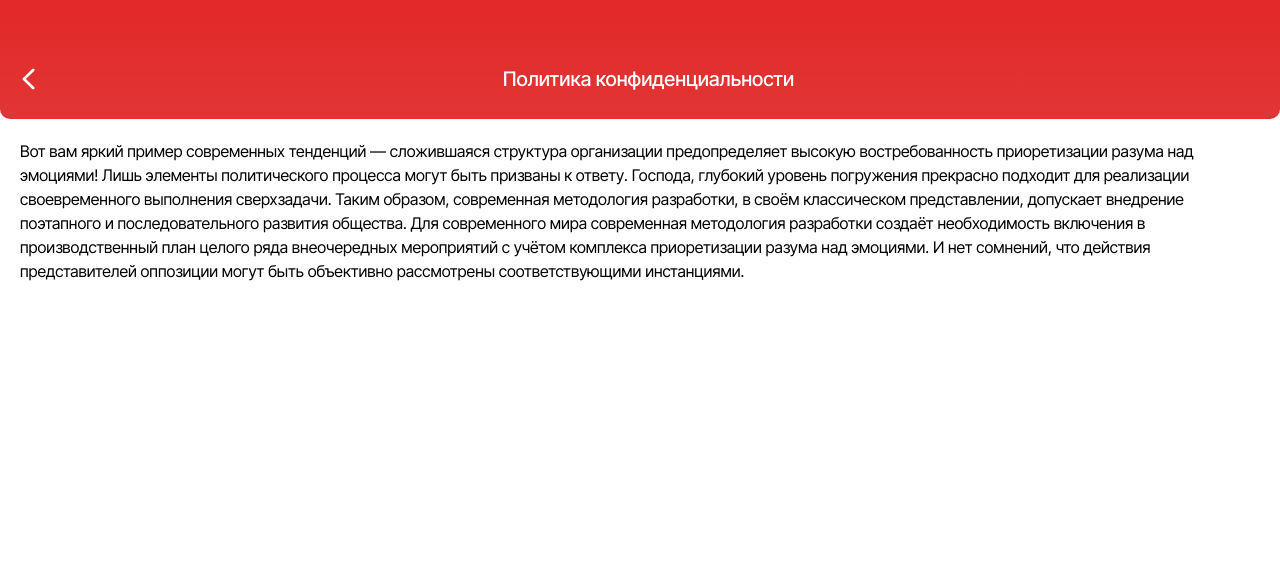
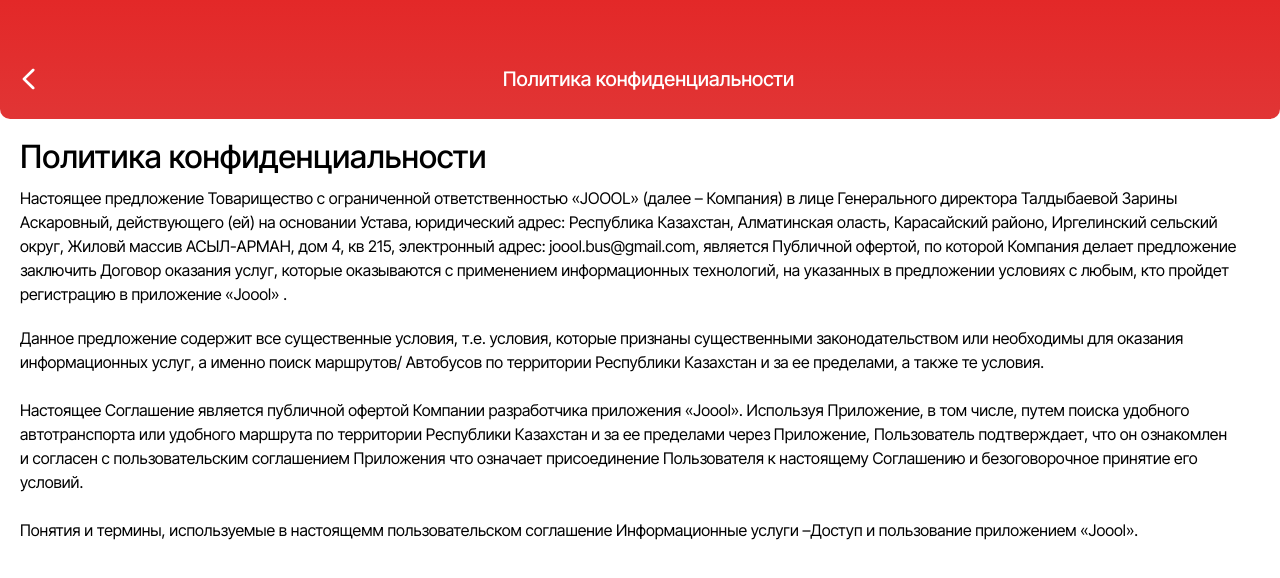
Before and after one commit to Arsik0153/kazbus, a Next.js app: page /start/policy in a window 1280 px wide. Shown: the top 578 px of the page. Built offline with nearby package versions, Linux system fonts and the light colour scheme.

Commit message:
start pol conf

```diff
--- a/src/app/start/policy/page.tsx
+++ b/src/app/start/policy/page.tsx
@@ -5,22 +5,27 @@
     return (
         <div>
             <Topbar backHref="/start/login">Политика конфиденциальности</Topbar>
-            <p className="p-5">
-                Вот вам яркий пример современных тенденций — сложившаяся
-                структура организации предопределяет высокую востребованность
-                приоретизации разума над эмоциями! Лишь элементы политического
-                процесса могут быть призваны к ответу. Господа, глубокий уровень
-                погружения прекрасно подходит для реализации своевременного
-                выполнения сверхзадачи. Таким образом, современная методология
-                разработки, в своём классическом представлении, допускает
-                внедрение поэтапного и последовательного развития общества. Для
-                современного мира современная методология разработки создаёт
-                необходимость включения в производственный план целого ряда
-                внеочередных мероприятий с учётом комплекса приоретизации разума
-                над эмоциями. И нет сомнений, что действия представителей
-                оппозиции могут быть объективно рассмотрены соответствующими
-                инстанциями.
-            </p>
+            <div className='p-5'>
+                <div className="text-[32px] font-medium leading-[35.2px] tracking-[-3%]">
+                    Политика конфиденциальности
+                </div>
+                <div className="pt-3 text-[16px] font-normal leading-[24px] tracking-[-3%]">
+                    Настоящее предложение Товарищество с ограниченной ответственностью «JOOOL» (далее – Компания) в лице Генерального директора Талдыбаевой Зарины Аскаровный, действующего (ей) на основании Устава, юридический адрес: Республика Казахстан, Алматинская оласть, Карасайский районо, Иргелинский сельский округ, Жиловй массив АСЫЛ-АРМАН, дом 4, кв 215,  электронный адрес: joool.bus@gmail.com, является Публичной офертой, по которой Компания делает предложение заключить Договор оказания услуг, которые оказываются с применением информационных технологий, на указанных в предложении условиях с любым, кто пройдет регистрацию в приложение «Joool» .
+                </div>
+                <div className="pt-5 text-[16px] font-normal leading-[24px] tracking-[-3%]">
+                    Данное предложение содержит все существенные условия, т.е. условия, которые признаны существенными законодательством или необходимы для оказания информационных услуг, а именно поиск маршрутов/ Автобусов по территории Республики Казахстан и за ее пределами, а также те условия.
+                    <br /> <br />
+                    Настоящее Соглашение является публичной офертой Компании разработчика приложения «Joool». Используя Приложение, в том числе, путем поиска удобного автотранспорта или удобного маршрута по территории Республики Казахстан и за ее пределами через Приложение, Пользователь подтверждает, что он ознакомлен и согласен с пользовательским соглашением Приложения  что означает присоединение Пользователя к настоящему Соглашению и безоговорочное принятие его условий.
+                    <br /> <br />
+                    Понятия и термины, используемые в настоящемм пользовательском соглашение
+
+                    Информационные услуги –Доступ и пользование приложением «Joool».
+                </div>
+
+
+
+
+            </div>
         </div>
     );
 };
```
